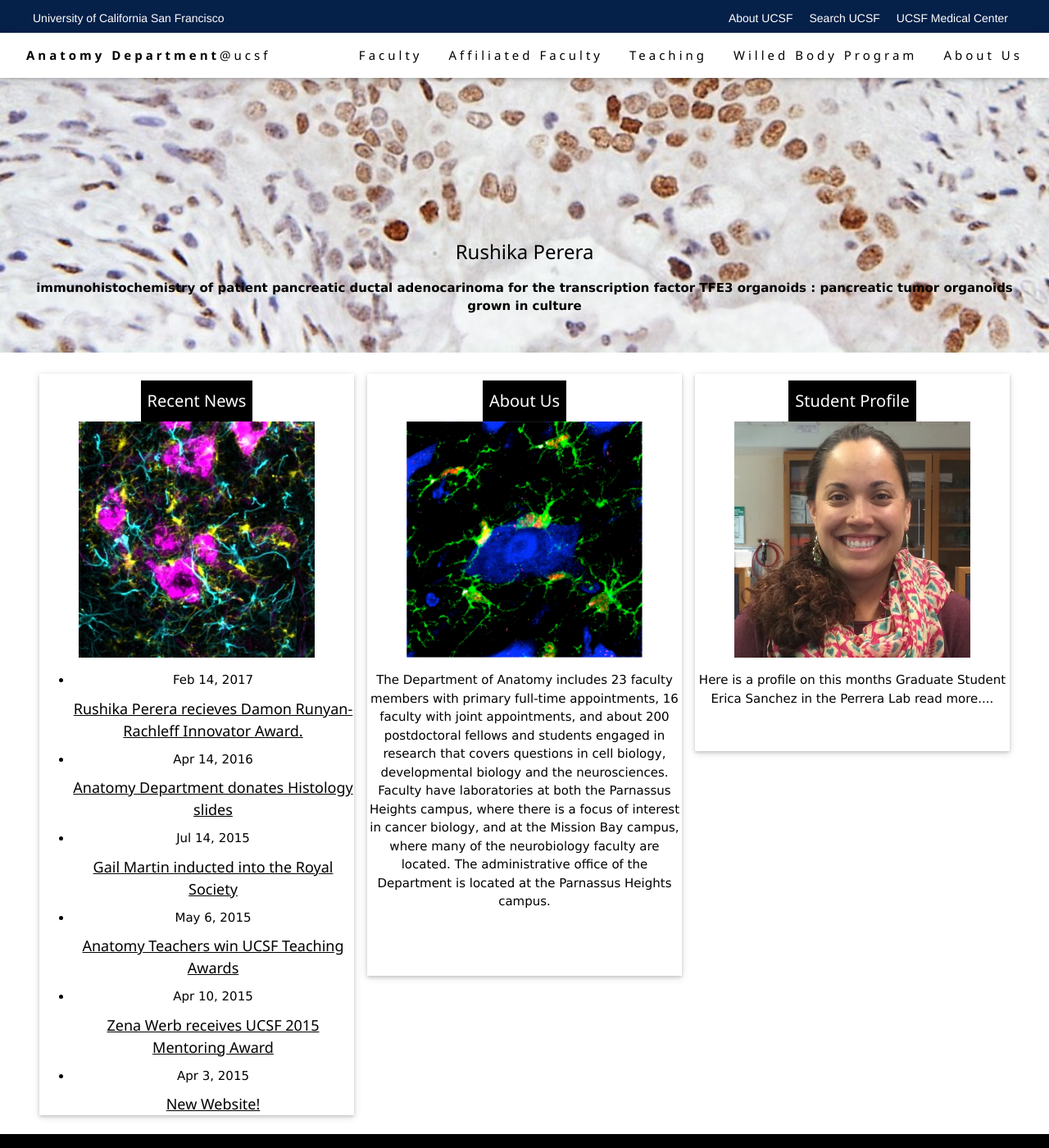
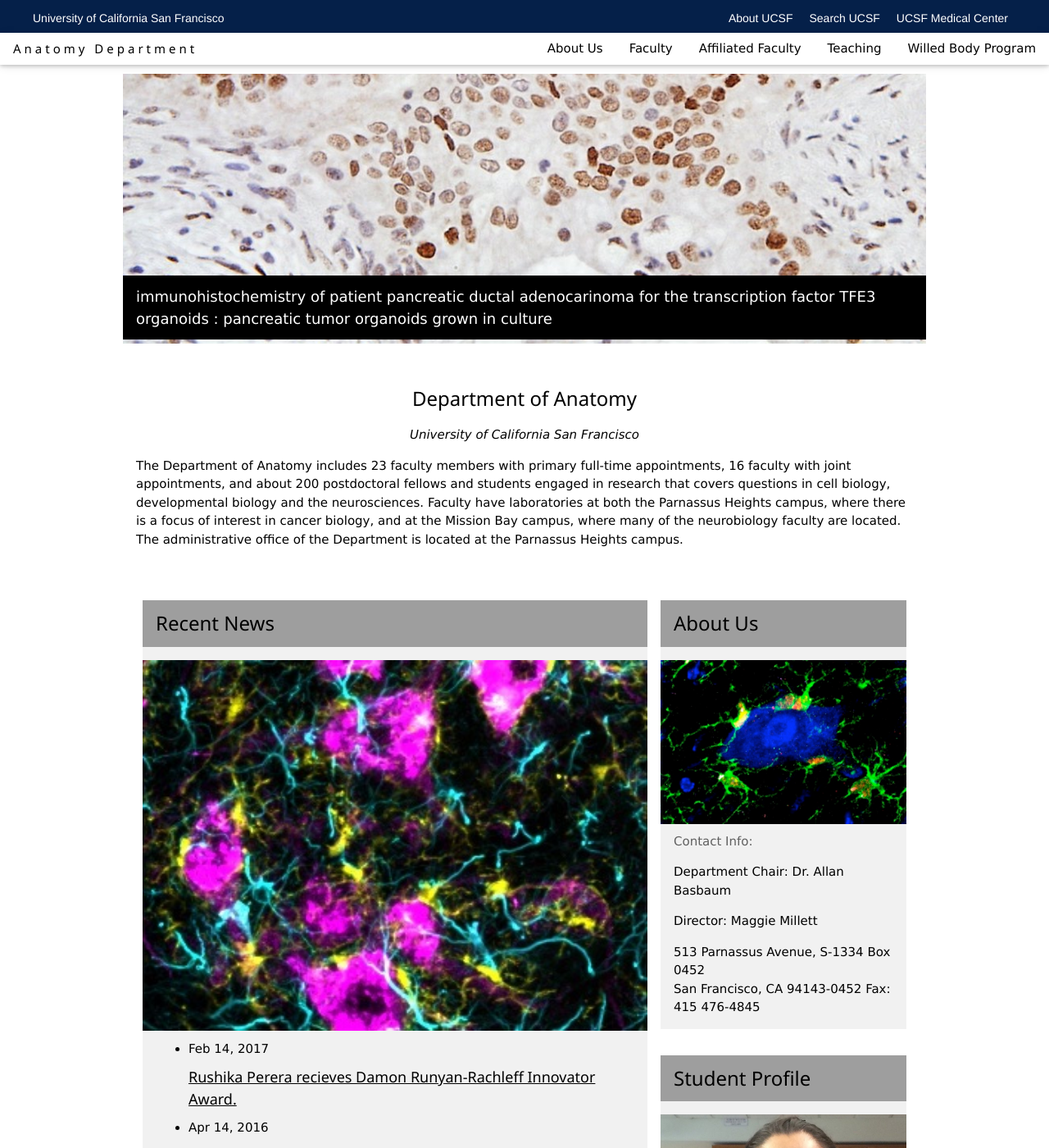
Before and after one commit to UCSF-Anatomy/anat-jekyll-2017, a Jekyll site: the page built from index.html, in a window 1280 px wide and 1400 px high. Shown: the whole window at 82% size. Built offline with Jekyll 4.4.1, drawn with Linux system fonts in a browser that asks for light colours; nearby versions of some CDN libraries; some of the changed text lies outside the part shown.

Commit message:
updated homepage layout
new and improved 3col

```diff
--- a/_includes/head.html
+++ b/_includes/head.html
@@ -5,6 +5,9 @@
 <title>{% if page.title %}{{ page.title | escape }}{% else %}{{ site.title | escape }}{% endif %}</title>
 <meta name="description" content="{% if page.excerpt %}{{ page.excerpt | strip_html | strip_newlines | truncate: 160 }}{% else %}{{ site.description }}{% endif %}">
 <link rel="stylesheet" href="{{ "/css/main.css" | prepend: site.baseurl }}">
+<link rel="stylesheet" href="https://www.w3schools.com/w3css/4/w3.css">
+<link rel="stylesheet" href="https://fonts.googleapis.com/css?family=Raleway">
+<link rel="stylesheet" href="https://cdnjs.cloudflare.com/ajax/libs/font-awesome/4.7.0/css/font-awesome.min.css">
 <link rel="canonical" href="{{ page.url | replace:'index.html','' | prepend: site.baseurl | prepend: site.url }}">
 <link rel="alternate" type="application/rss+xml" title="{{ site.title }}" href="{{ "/feed.xml" | prepend: site.baseurl | prepend: site.url }}">
 <!--<link rel="stylesheet" href="http://cdnjs.cloudflare.com/ajax/libs/font-awesome/4.6.3/css/font-awesome.min.css">-->
--- a/_includes/header.html
+++ b/_includes/header.html
@@ -11,57 +11,80 @@
     </div>
   </div>
 
- <!-- Navbar (sit on top)-->
+  <!-- Navbar (sit on top) -->
 
-<ul class="w3-navbar w3-white w3-wide w3-padding-8 w3-card-2">
-  <li>
-    <a href="{{ site.baseurl }}/index.html" class="w3-margin-left"><b>Anatomy Department</b>@ucsf</a>
-  </li>
-  <!-- Float links to the right. Hide them on small screens -->
- <li class="w3-right w3-hide-small">
-    <a href="{{ site.baseurl }}/faculty" class="w3-left">Faculty</a>
-    <a href="{{ site.baseurl }}/affiliated" class="w3-left">Affiliated Faculty</a>
-    <a href="{{ site.baseurl }}/teaching" class="w3-left">Teaching</a>
-    <a href="http://willedbodyprogram.ucsf.edu" class="w3-left">Willed Body Program</a>
-    <a href="{{ site.baseurl }}/about" class="w3-left w3-margin-right">About Us</a>
-  </li>
-</ul>
+   <div class="w3-bar w3-white w3-card-2" id="myNavbar">
+     <a href="{{ site.baseurl }}/index.html" class="w3-bar-item w3-button w3-wide">Anatomy Department</a>
+     <!-- Right-sided navbar links -->
+     <div class="w3-right w3-hide-small">
+       <a href="{{ site.baseurl }}/about" class="w3-bar-item w3-button">About Us</a>
+       <a href="{{ site.baseurl }}/faculty" class="w3-bar-item w3-button">Faculty</a>
+       <a href="{{ site.baseurl }}/affiliated" class="w3-bar-item w3-button">Affiliated Faculty</a>
+       <a href="{{ site.baseurl }}/teaching" class="w3-bar-item w3-button">Teaching</a>
+       <a href="http://willedbodyprogram.ucsf.edu" class="w3-bar-item w3-button">Willed Body Program</a>
+     </div>
+     <!-- Hide right-floated links on small screens and replace them with a menu icon -->
+     <a href="javascript:void(0)" class="w3-bar-item w3-button w3-right w3-hide-large w3-hide-medium" onclick="w3_open()">
+       <i class="fa fa-bars"></i>
+     </a>
+   </div>
  </div>
 
-<!-- Header Slideshow Here -->
+ <!-- Sidebar on small screens when clicking the menu icon -->
+ <nav class="w3-sidebar w3-bar-block w3-black w3-card-2 w3-animate-left w3-hide-medium w3-hide-large" style="display:none" id="mySidebar">
+   <a href="javascript:void(0)" onclick="w3_close()" class="w3-bar-item w3-button w3-large w3-padding-16">Close &times;</a>
+   <a href="{{ site.baseurl }}/about" onclick="w3_close()" class="w3-bar-item w3-button">About Us</a>
+   <a href="{{ site.baseurl }}/faculty" onclick="w3_close()" class="w3-bar-item w3-button">Faculty</a>
+   <a href="{{ site.baseurl }}/affiliated" onclick="w3_close()" class="w3-bar-item w3-button">Affiliated Faculty</a>
+   <a href="{ site.baseurl }}/teaching" onclick="w3_close()" class="w3-bar-item w3-button">Teaching</a>
+   <a href="http://willedbodyprogram.ucsf.edu" onclick="w3_close()" class="w3-bar-item w3-button">Willed Body</a>
+ </nav>
 
+ <!--header slideshow here-->
+ <br><br><br><br>
  <header>
-    <!-- Automatic Slideshow Images -->
-    <div class="mySlides w3-display-container w3-center">
+
+ <div class="w3-content">
+
+ <div class="w3-display-container mySlides">
    <img src="{{ site.baseurl }}/img/img1.png" alt="slider cell image" style="width:100%">
-      <div class="w3-display-bottommiddle w3-container w3-text-white w3-padding-32 w3-hide-small">
-        <h3>Rushika Perera</h3>
-        <p><b>pancreatic cancer cells have abundant autophagosomes</b></p>
+   <div class="w3-display-bottomleft w3-large w3-container w3-padding-12 w3-black">
+     pancreatic cancer cells have abundant autophagosomes
    </div>
  </div>
-    <div class="mySlides w3-display-container w3-center">
+
+ <div class="w3-display-container mySlides">
    <img src="{{ site.baseurl }}/img/img2.jpg" alt="slider cell image" style="width:100%">
-      <div class="w3-display-bottommiddle w3-container w3-text-black w3-padding-32 w3-hide-small">
-        <h3>Rushika Perera</h3>
-        <p><b>immunohistochemistry of patient pancreatic ductal adenocarinoma for the transcription factor TFE3
-organoids :  pancreatic tumor organoids grown in culture</b></p>
+   <div class="w3-display-bottomleft w3-large w3-container w3-padding-12 w3-black">
+     immunohistochemistry of patient pancreatic ductal adenocarinoma for the transcription factor TFE3
+organoids :  pancreatic tumor organoids grown in culture
    </div>
  </div>
-    <div class="mySlides w3-display-container w3-center">
+
+ <div class="w3-display-container mySlides">
    <img src="{{ site.baseurl }}/img/img3.png" alt="slider cell image" style="width:100%">
-      <div class="w3-display-bottommiddle w3-container w3-text-white w3-padding-32 w3-hide-small">
-        <h3>Allan Basbaum</h3>
-        <p><b>Here is something very cool</b></p>
+   <div class="w3-display-bottomleft w3-large w3-container w3-padding-12 w3-black">
+     Here is something very cool
    </div>
  </div>
-      <div class="mySlides w3-display-container w3-center">
+
+ <div class="w3-display-container mySlides">
    <img src="{{ site.baseurl }}/img/img4.png" alt="slider cell image" style="width:100%">
-        <div class="w3-display-bottommiddle w3-container w3-text-white w3-padding-32 w3-hide-small">
-          <h3>Allan Basbaum</h3>
-          <p><b>Here is something very very cool</b></p>
+   <div class="w3-display-bottomleft w3-large w3-container w3-padding-12 w3-black">
+     Here is something very very cool
    </div>
  </div>
+ </div>
+ <!--loose the buttons
+ <button class="w3-button w3-display-left w3-black" onclick="plusDivs(-1)">&#10094;</button>
+ <button class="w3-button w3-display-right w3-black" onclick="plusDivs(1)">&#10095;</button>
+ buttons gone-->
+
  </header>
+
+ <!--Footer END -->
+
+ <!--SCRIPTS HERE -->
 
  <!-- Add slideshow script -->
  <script>
@@ -81,6 +104,21 @@
      setTimeout(carousel, 4000);
  }
 
+ // Toggle between showing and hiding the sidebar when clicking the menu icon
+ var mySidebar = document.getElementById("mySidebar");
+
+ function w3_open() {
+     if (mySidebar.style.display === 'block') {
+         mySidebar.style.display = 'none';
+     } else {
+         mySidebar.style.display = 'block';
+     }
+ }
+
+ // Close the sidebar with the close button
+ function w3_close() {
+     mySidebar.style.display = "none";
+ }
 
  // Used to toggle the menu on small screens when clicking on the menu button
  function myFunction() {
@@ -100,3 +138,4 @@
    }
  }
  </script>
+ <!--END SCRIPTS-->
--- a/_layouts/default.html
+++ b/_layouts/default.html
@@ -6,7 +6,7 @@
   <body>
 
   {% include header.html %}
-    <div class="w3-container">
+    <div class="w3-container w3-white w3-margin w3-padding-large">
         {{ content }}
     </div>
 
--- a/index.html
+++ b/index.html
@@ -3,24 +3,26 @@
 ---
 <!-- Page content -->
 
-<div class="w3-content w3-padding" style="max-width:1564px">
+<!--NEW HOMEPAGE CONTENT HERE-->
 
+<!--WELCOME!-->
 
+<!-- Container (About Section) -->
+<div class="w3-content w3-container w3-padding-16" id="about">
+  <h3 class="w3-center">Department of Anatomy</h3>
+  <p class="w3-center"><em>University of California San Francisco</em></p>
+  <p>The Department of Anatomy includes 23 faculty members with primary full-time appointments, 16 faculty with joint appointments, and about 200 postdoctoral fellows and students engaged in research that covers questions in cell biology, developmental biology and the neurosciences. Faculty have laboratories at both the Parnassus Heights campus, where there is a focus of interest in cancer biology, and at the Mission Bay campus, where many of the neurobiology faculty are located. The administrative office of the Department is located at the Parnassus Heights campus. </p>
+</div>
+<!-- Grid Content Here -->
+  <div class="w3-row-padding w3-content w3-container w3-padding-16">
+    <div class="w3-col m8 w3-margin-bottom">
+      <div class="w3-light-grey">
+        <div class="w3-panel w3-grey">
+          <h3>Recent News</h3>
+        </div>
+        <a href="{{ site.baseurl }}/news"><img src="img/cell1.jpg" alt="cell image" style="width:100%"></a>
 
-<!-- another 3 col layout -->
-
-<div class="w3-row-padding w3-center w3-margin-top">
-
-  <div class="w3-third">
-    <div class="w3-card-2 w3-padding-top" style="min-height:460px">
-    <span class="w3-tag"><h4>Recent News</h4></span><br>
-    <a href="{{ site.baseurl }}/news"><img src="img/cell1.jpg" alt="cell image" style="width:75%"></a>
-<!--blog news here
-    <p>news feed here</p>
-    <p>more interesting info</p>
-    <p>Read More...</p>
-  -->
-
+          <div class="w3-container">
             <ul class="post">
               {% for post in site.posts %}
                 <li>
@@ -32,24 +34,40 @@
                 </li>
               {% endfor %}
             </ul>
-
+        </div>
       </div>
     </div>
 
-  <div class="w3-third">
-    <div class="w3-card-2 w3-padding-top w3-content w3-padding-64" style="min-height:460px">
-    <span class="w3-tag"><h4>About Us</h4></span><br>
-    <a href="{{ site.baseurl }}/about"><img src="img/cell2.jpg" alt="cell image" style="width:75%"></a>
-    <p>The Department of Anatomy includes 23 faculty members with primary full-time appointments, 16 faculty with joint appointments, and about 200 postdoctoral fellows and students engaged in research that covers questions in cell biology, developmental biology and the neurosciences. Faculty have laboratories at both the Parnassus Heights campus, where there is a focus of interest in cancer biology, and at the Mission Bay campus, where many of the neurobiology faculty are located. The administrative office of the Department is located at the Parnassus Heights campus. </p>
+    <div class="w3-col m4 w3-margin-bottom">
+      <div class="w3-light-grey">
+        <div class="w3-panel w3-grey">
+          <h3>About Us</h3>
+        </div>
+        <a href="{{ site.baseurl }}/about"><img src="img/cell2.jpg" alt="cell image" style="width:100%"></a>
+
+        <div class="w3-container">
+          <p class="w3-opacity">Contact Info:</p>
+          <p>Department Chair: Dr. Allan Basbaum</p>
+          <p>Director: Maggie Millett</p>
+          <p>513 Parnassus Avenue, S-1334 Box 0452 <br>San Francisco, CA 94143-0452 Fax: 415 476-4845</p>
+        </div>
       </div>
     </div>
 
-  <div class="w3-third">
-    <div class="w3-card-2 w3-padding-top" style="min-height:460px">
-    <span class="w3-tag"><h4>Student Profile</h4></span><br>
-    <a href="{{ site.baseurl }}/profile"><img src="img/erica.jpg" alt="Erica Sanchez Picture" style="width:75%"></a>
-    <p>Here is a profile on this months Graduate Student Erica Sanchez in the Perrera Lab read more....</p>
+
+    <div class="w3-col m4 w3-margin-bottom">
+      <div class="w3-light-grey">
+        <div class="w3-panel w3-grey">
+          <h3>Student Profile</h3>
+        </div>
+        <a href="{{ site.baseurl }}/profile"><img src="img/erica.jpg" alt="Erica Sanchez Picture" style="width:100%"></a>
+        <div class="w3-container">
+          <p class="w3-opacity">Erica Sanchez</p>
+          <p>Here is a profile on this months Graduate Student Erica Sanchez in the Perrera Lab....</p>
+          <p>READ MORE</p>
         </div>
       </div>
     </div>
   </div>
+
+<!-- End page content -->
```
Also changed, not shown: facutly/allen.md (+2 -2 lines), img/cell1.jpg, img/cell2.jpg. Lines whose indentation alone changed are shown as unchanged.
